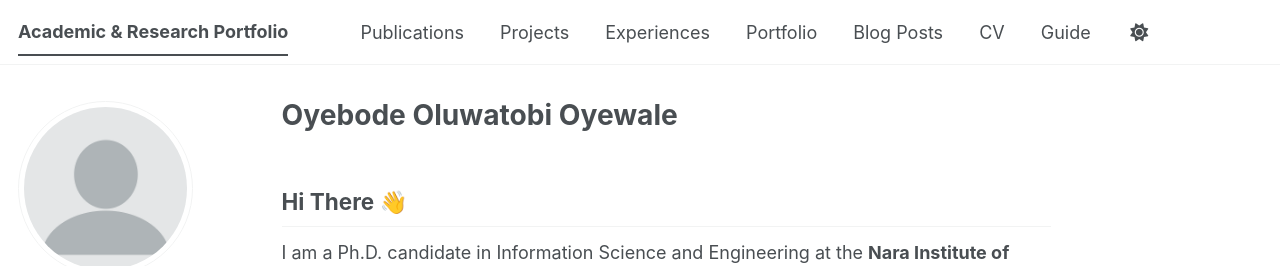
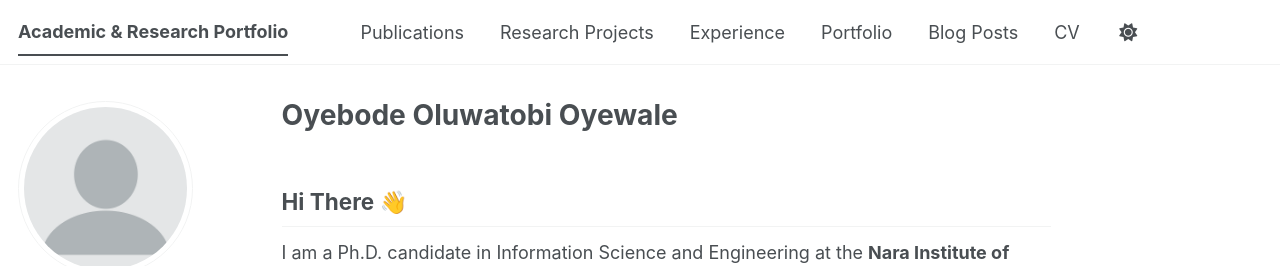
Before and after one commit to oyewaleoyebode/oyebodeoluwatobi-OyebodeOluwatobi.github.io, a Jekyll site: the page built from _pages/about.md, in a window 1280 px wide. Shown: the top 266 px of the page. Built offline with Jekyll 4.4.1, drawn with Linux system fonts in a browser that asks for light colours; a style sheet for code colours, icons or effects is not loaded.

Commit message:
Update navigation.yml

```diff
--- a/_data/navigation.yml
+++ b/_data/navigation.yml
@@ -11,11 +11,11 @@ main:
   - title: "Publications"
     url: /publications/
 
-  - title: "Projects"
+  - title: "Research Projects"
     url: /projects/
 
-  - title: "Experiences"
-    url: /experiences/
+  - title: "Experience"
+    url: /experience/
 
   - title: "Portfolio"
     url: /portfolio/
@@ -28,6 +28,3 @@ main:
 
   # - title: "CV"
   #   url: /cv-json/
-
-  - title: "Guide"
-    url: /markdown/
```
